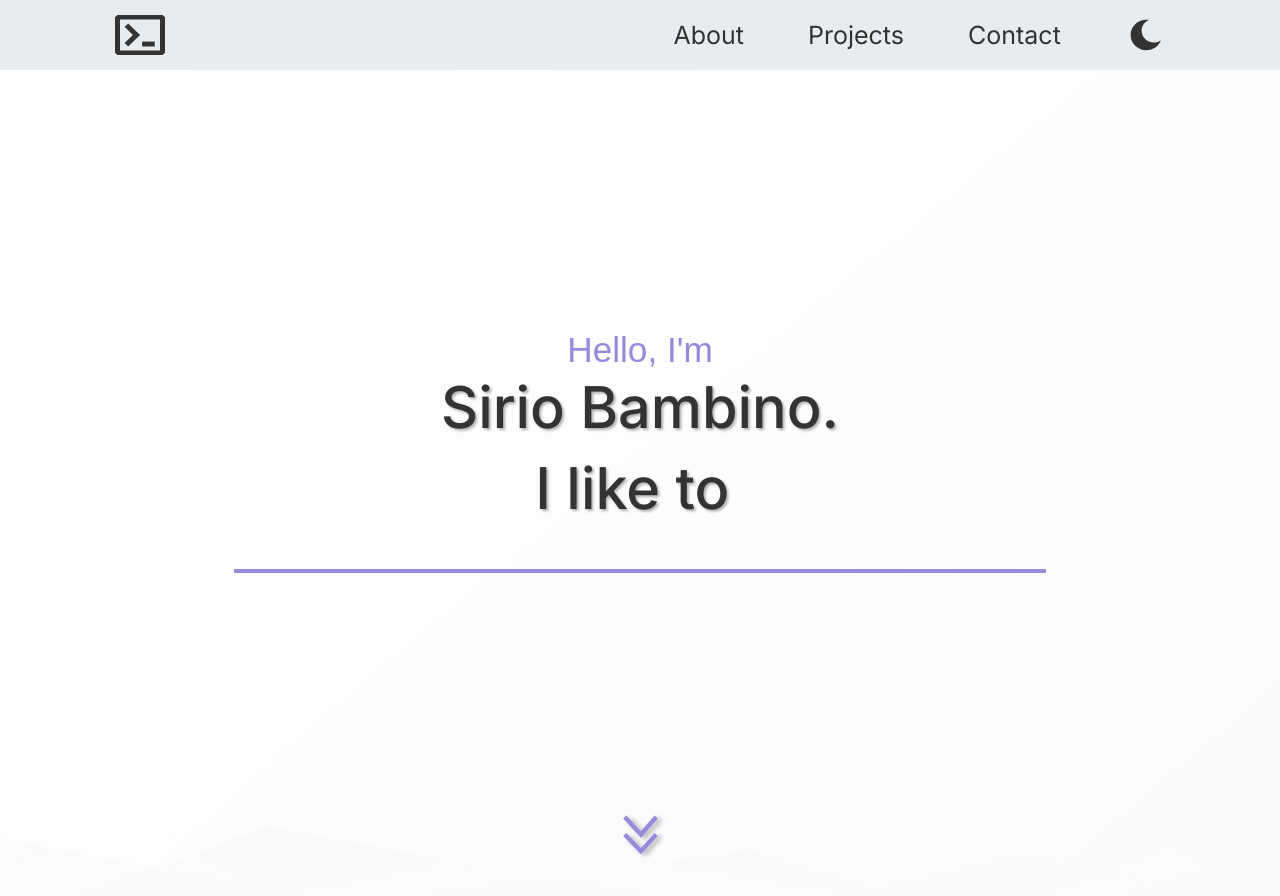
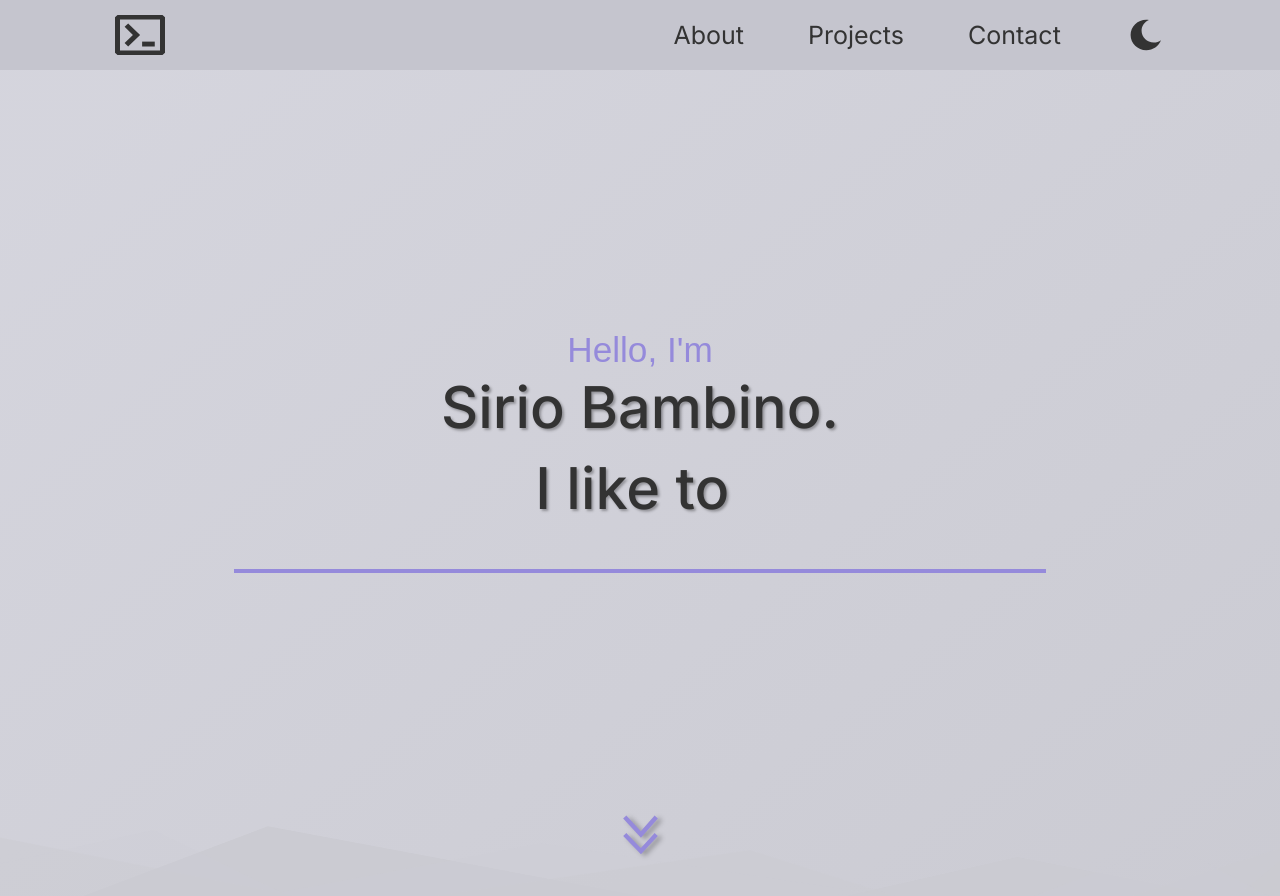
Before and after one commit to SirioBambino/SirioBambino.github.io, a Jekyll site: the page built from index.md, in a window 1280 px wide and 900 px high. Shown: the top 896 px of the window. Built offline with Jekyll 4.4.1, drawn with Linux system fonts in a browser that asks for light colours; some web fonts are replaced.

Commit message:
refactor: Change background colours for light theme

```diff
--- a/_includes/header.html
+++ b/_includes/header.html
@@ -8,7 +8,7 @@
         type="button"
         onclick="scrollToSection()"
       >
-        <svg width="50" height="40">
+        <svg width="50" height="40" viewBox="0 0 50 40">
           <title>Logo</title>
           <use xlink:href="assets/symbols/logo.svg#logo" width="50" height="40" />
         </svg>
@@ -39,11 +39,11 @@
           type="button"
           onclick="toggleTheme()"
         >
-          <svg class="light-theme-button" width="40" height="40">
+          <svg class="light-theme-button" width="40" height="40" viewBox="0 0 40 40">
             <title>Light theme button</title>
             <use xlink:href="assets/symbols/sun.svg#sun" width="40" height="40" />
           </svg>
-          <svg class="dark-theme-button" width="40" height="40">
+          <svg class="dark-theme-button" width="40" height="40" viewBox="0 0 40 40">
             <title>Dark theme button</title>
             <use xlink:href="assets/symbols/moon.svg#moon" width="40" height="40" />
           </svg>
@@ -58,11 +58,11 @@
         type="button"
         onclick="toggleMobileMenu()"
       >
-        <svg class="open-menu-button" width="35" height="35">
+        <svg class="open-menu-button" width="35" height="35" viewBox="0 0 35 35">
           <title>Open navigation menu</title>
           <use xlink:href="assets/symbols/menu-open.svg#open-menu" width="35" height="35" />
         </svg>
-        <svg class="close-menu-button" width="35" height="35">
+        <svg class="close-menu-button" width="35" height="35" viewBox="0 0 35 35">
           <title>Close navigation menu</title>
           <use xlink:href="assets/symbols/menu-close.svg#close-menu" width="35" height="35" />
         </svg>
--- a/_sass/themes/_light-theme.scss
+++ b/_sass/themes/_light-theme.scss
@@ -1,9 +1,9 @@
 $accent-colour: hsl(248, 53%, 70%);
 
-$background-primary-colour: hsl(192, 15%, 98%);
-$background-secondary-colour: lighten($background-primary-colour, 2%);
+$background-primary-colour: hsl(240, 8%, 81%);
+$background-secondary-colour: hsl(240, 11%, 85%);
 
-$header-colour: darken($background-primary-colour, 6%);
+$header-colour: darken($background-primary-colour, 2%);
 
 $text-colour: hsl(0, 0%, 20%);
 $icon-colour: $text-colour;
```
